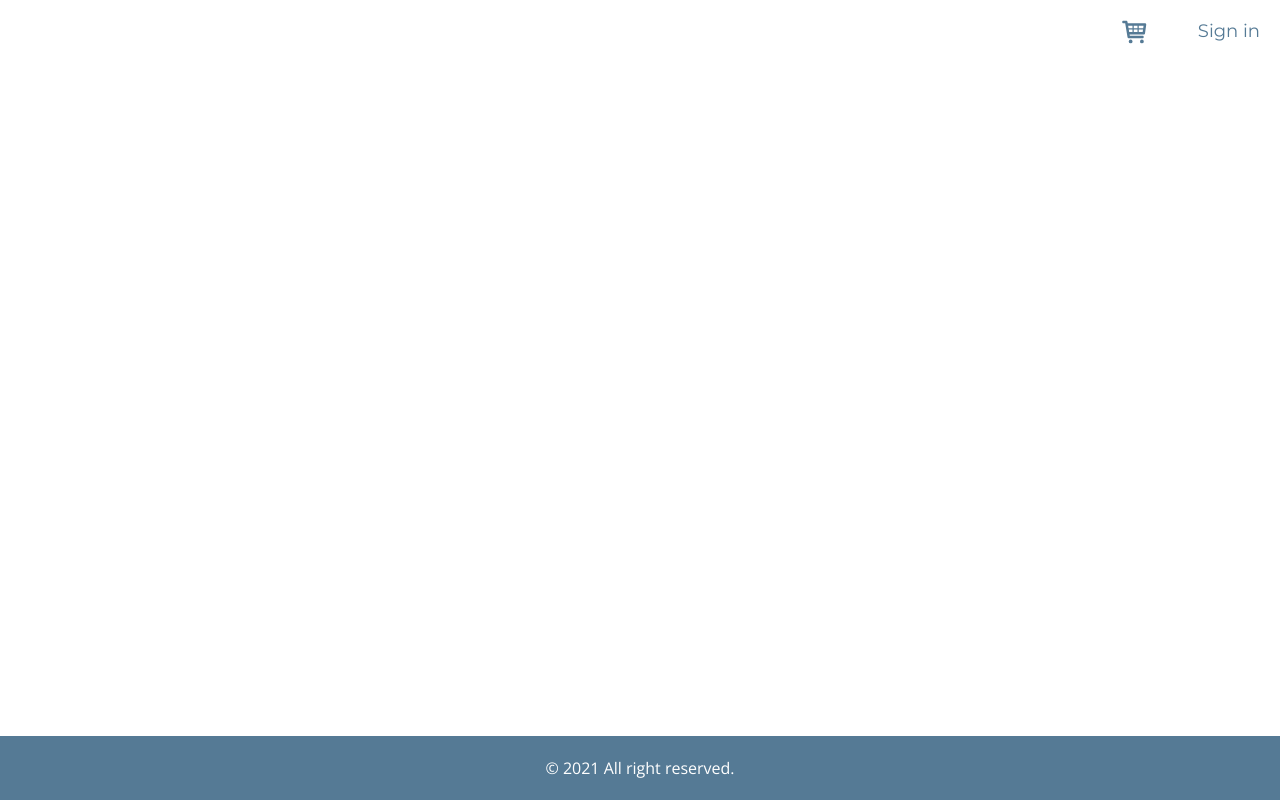
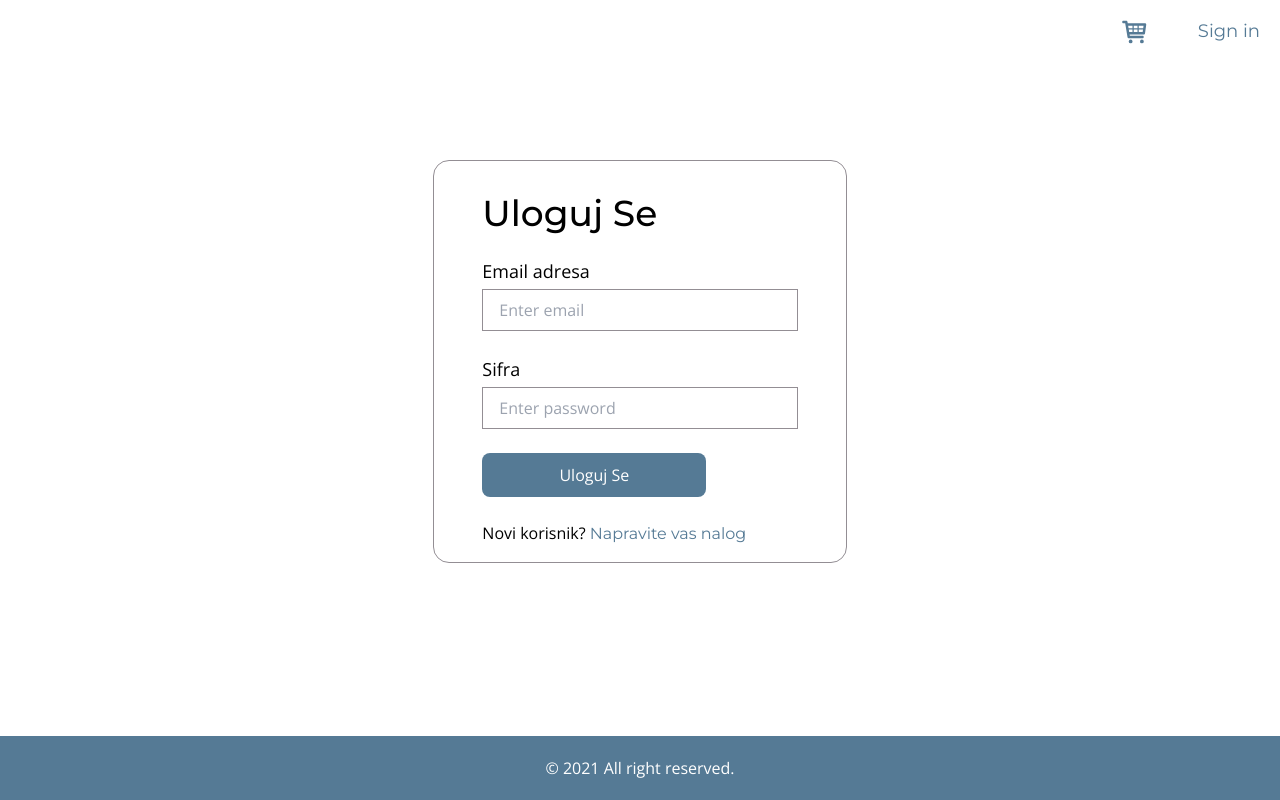
Before and after one commit to lukabugarin6/web-shop, a React (Create React App) app in the folder frontend/: page /signin in a window 1280 px wide. Built offline with nearby package versions, Linux system fonts and the light colour scheme.

Commit message:
sign in screen css

```diff
--- a/frontend/src/App.js
+++ b/frontend/src/App.js
@@ -6,6 +6,7 @@ import CustomContainer from "./components/CustomContainer";
 import ProductScreen from "./screens/ProductScreen";
 import HomeScreen from "./screens/HomeScreen";
 import CartScreen from "./screens/CartScreen";
+import SignInScreen from "./screens/SignInScreen";
 
 function App() {
   return (
@@ -15,9 +16,10 @@ function App() {
           <Navbar />
           <main className="py-24">
             <CustomContainer>
-              <Route path="/cart/:id?" component={CartScreen}></Route>
+              <Route path="/signin" component={SignInScreen}></Route>
               <Route path="/product/:id" component={ProductScreen}></Route>
               <Route path="/" component={HomeScreen} exact></Route>
+              <Route path="/cart/:id?" component={CartScreen}></Route>
             </CustomContainer>
           </main>
         </div>
--- a/frontend/src/components/Navbar.js
+++ b/frontend/src/components/Navbar.js
@@ -23,7 +23,7 @@ const Navbar = () => {
               <TiShoppingCart /> {cartItems.length > 0 && <span className=' text-xs bg-quaternary py-0.5 px-1.5 rounded-full text-white absolute -right-4 top-2'>{cartItems.length}</span>}
               </div>
             </Link>
-            <Link to="/sign-in" className="text-lg hover:text-quinary">
+            <Link to="/signin" className="text-lg hover:text-quinary">
               Sign in
             </Link>
           </div>
--- /dev/null
+++ b/frontend/src/screens/SignInScreen.js
@@ -0,0 +1,67 @@
+import React, { useState } from "react";
+
+import { Link } from "react-router-dom";
+
+const SignInScreen = () => {
+  const [email, setEmail] = useState("");
+  const [password, setPassword] = useState("");
+  const submitHandler = (e) => {
+    e.preventDefault();
+    // todo : sign in
+  };
+  return (
+    <div>
+      <form
+        onSubmit={submitHandler}
+        className="w-1/3 mx-auto flex flex-col gap-y-6 py-8 pb-4 px-12 justify-start border-1 border-secondary rounded-2xl"
+      >
+        <div>
+          <h1 className="text-4xl font-medium">Uloguj Se</h1>
+        </div>
+        <div className="flex flex-col gap-y-1">
+          <label className='text-lg ' htmlFor="email">Email adresa </label>
+          <input
+            type="email"
+            id="email"
+            className="border-1 border-secondary flex-grow pl-4 py-2 "
+            placeholder="Enter email"
+            required
+            onChange={(e) => setEmail(e.target.value)}
+          />
+        </div>
+        <div className="flex flex-col gap-y-1">
+          <label className='text-lg' htmlFor="email">Sifra</label>
+          <input
+            type="password"
+            id="password"
+            className="border-1 border-secondary flex-grow pl-4 py-2 "
+            placeholder="Enter password"
+            required
+            onChange={(e) => setPassword(e.target.value)}
+          />
+        </div>
+        <div>
+          <label />
+          <button
+            type="submit"
+            className="transition-all duration-300 bg-quaternary w-56 p-2.5 rounded-lg text-white hover:bg-quinary"
+          >
+            Uloguj Se
+          </button>
+        </div>
+        <div>
+          <label />
+          <div>
+            Novi korisnik?{" "}
+            <span className="text-quaternary hover:text-quinary">
+              {" "}
+              <Link to="/register">Napravite vas nalog</Link>
+            </span>
+          </div>
+        </div>
+      </form>
+    </div>
+  );
+};
+
+export default SignInScreen;
```
